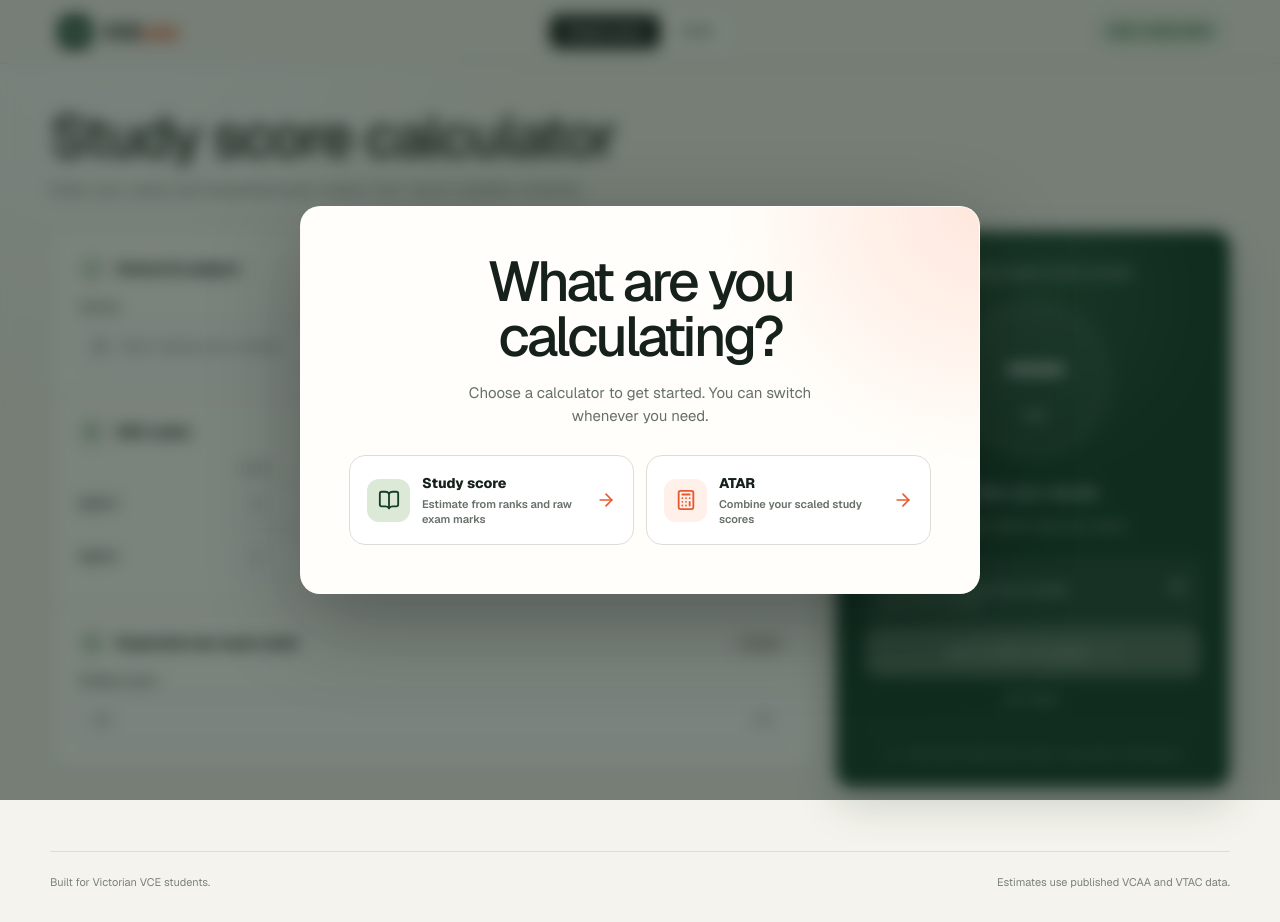
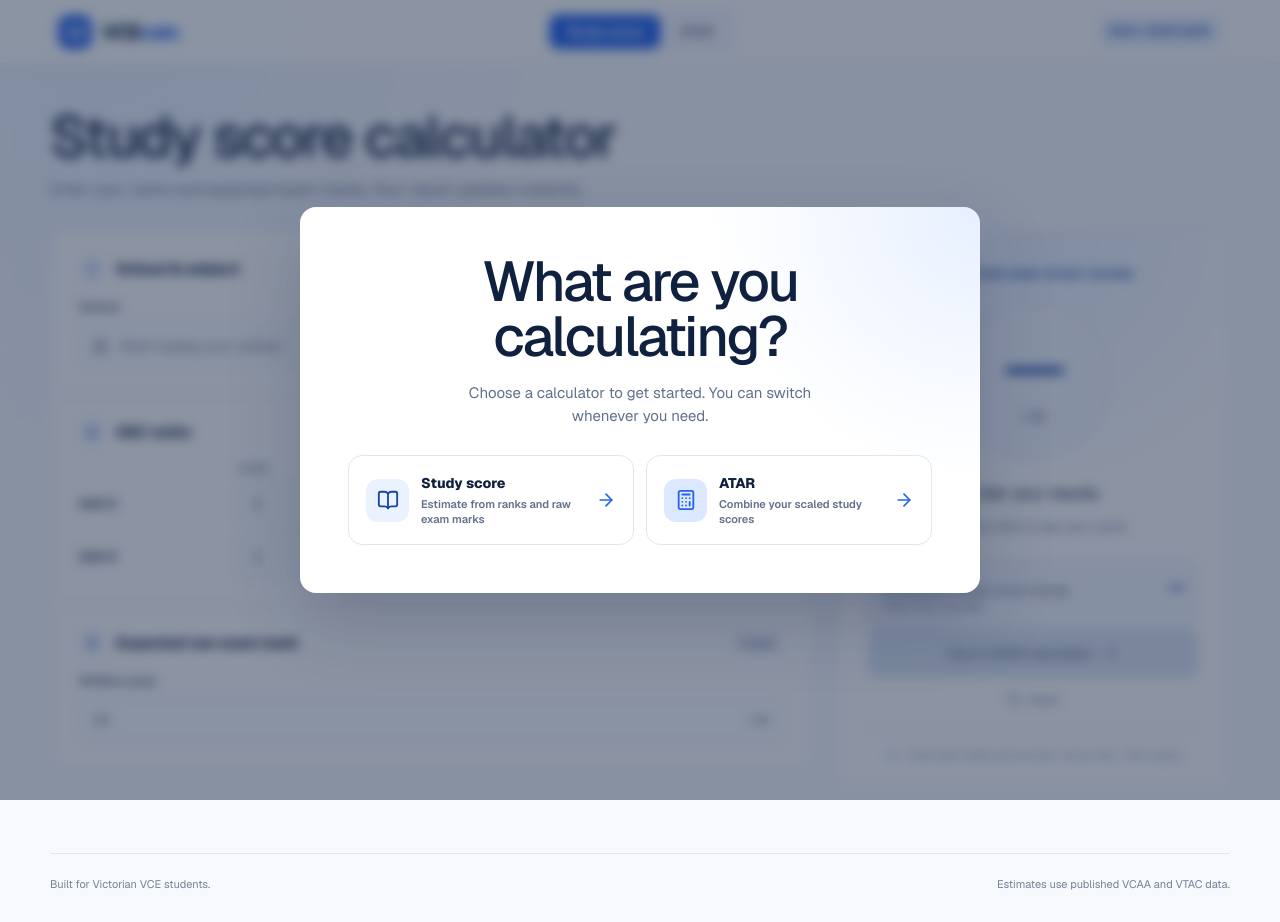
Before and after one commit to A4rav-1/studyscore-calc, a Next.js app: page / in a window 1280 px wide. Built offline with nearby package versions, Linux system fonts and the light colour scheme.

Commit message:
Refresh calculator with white and blue theme

```diff
--- a/app/globals.css
+++ b/app/globals.css
@@ -1,16 +1,16 @@
 @import "tailwindcss";
 
 :root {
-  --ink: #17211b;
-  --muted: #667068;
-  --paper: #f5f3ed;
-  --card: #fffefa;
-  --line: #deddd5;
-  --line-strong: #c9ccc4;
-  --green: #143f2c;
-  --green-light: #dce9d7;
-  --orange: #ff7043;
-  --orange-dark: #e9592f;
+  --ink: #10213f;
+  --muted: #61708a;
+  --paper: #f7f9fd;
+  --card: #ffffff;
+  --line: #e1e7f0;
+  --line-strong: #cbd6e6;
+  --blue: #2563eb;
+  --blue-dark: #1746a2;
+  --blue-light: #eaf1ff;
+  --blue-pale: #f4f7ff;
   --display: var(--font-display), Georgia, "Times New Roman", serif;
 }
 
@@ -26,7 +26,7 @@ body {
   min-width: 320px;
   margin: 0;
   background:
-    radial-gradient(circle at 9% 0%, rgb(255 255 255 / 82%), transparent 27rem),
+    radial-gradient(circle at 8% 0%, rgb(219 232 255 / 48%), transparent 28rem),
     var(--paper);
   color: var(--ink);
   font-family: var(--font-geist-sans), Arial, Helvetica, sans-serif;
@@ -45,7 +45,7 @@ button {
 button:focus-visible,
 input:focus-visible,
 select:focus-visible {
-  outline: 3px solid rgb(255 112 67 / 28%);
+  outline: 3px solid rgb(37 99 235 / 24%);
   outline-offset: 2px;
 }
 
@@ -74,9 +74,9 @@ select:focus-visible {
   align-items: center;
   min-height: 64px;
   padding: 0 4.5vw;
-  border-bottom: 1px solid rgb(23 33 27 / 10%);
-  background: rgb(245 243 237 / 88%);
-  backdrop-filter: blur(16px);
+  border-bottom: 1px solid var(--line);
+  background: rgb(255 255 255 / 94%);
+  backdrop-filter: blur(12px);
 }
 
 .brand {
@@ -98,13 +98,13 @@ select:focus-visible {
   height: 34px;
   place-items: center;
   border-radius: 11px;
-  background: var(--green);
+  background: var(--blue);
   color: #fff;
   transform: rotate(-2deg);
 }
 
 .brand-accent {
-  color: var(--orange-dark);
+  color: var(--blue);
 }
 
 .calculator-switcher {
@@ -113,7 +113,7 @@ select:focus-visible {
   padding: 4px;
   border: 1px solid var(--line);
   border-radius: 12px;
-  background: rgb(255 254 250 / 80%);
+  background: var(--blue-pale);
 }
 
 .calculator-switcher button {
@@ -128,18 +128,18 @@ select:focus-visible {
 }
 
 .calculator-switcher button.active {
-  background: var(--ink);
+  background: var(--blue);
   color: #fff;
-  box-shadow: 0 2px 8px rgb(23 33 27 / 18%);
+  box-shadow: 0 3px 10px rgb(37 99 235 / 20%);
 }
 
 .data-year {
   justify-self: end;
   padding: 6px 10px;
-  border: 1px solid #d0d8ca;
+  border: 1px solid #cbd9f0;
   border-radius: 999px;
-  background: var(--green-light);
-  color: var(--green);
+  background: var(--blue-light);
+  color: var(--blue-dark);
   font-size: 11px;
   font-weight: 740;
   letter-spacing: 0.05em;
@@ -153,19 +153,19 @@ select:focus-visible {
   display: grid;
   place-items: center;
   padding: 24px;
-  background: rgb(14 30 21 / 55%);
-  backdrop-filter: blur(8px);
+  background: rgb(16 33 63 / 48%);
+  backdrop-filter: blur(6px);
 }
 
 .landing-chooser-card {
   width: min(680px, 100%);
   padding: clamp(30px, 5vw, 48px);
-  border: 1px solid rgb(255 255 255 / 58%);
-  border-radius: 20px;
+  border: 0;
+  border-radius: 16px;
   background:
-    radial-gradient(circle at 100% 0%, rgb(255 112 67 / 16%), transparent 16rem),
+    radial-gradient(circle at 100% 0%, rgb(219 232 255 / 66%), transparent 17rem),
     var(--card);
-  box-shadow: 0 28px 90px rgb(0 0 0 / 30%);
+  box-shadow: 0 28px 70px rgb(16 33 63 / 22%);
   text-align: center;
 }
 
@@ -174,7 +174,7 @@ select:focus-visible {
   font-family: var(--display);
   font-size: clamp(36px, 5vw, 56px);
   font-weight: 500;
-  letter-spacing: -0.055em;
+  letter-spacing: -0.04em;
   line-height: 0.98;
 }
 
@@ -199,7 +199,7 @@ select:focus-visible {
   align-items: center;
   padding: 17px;
   border: 1px solid var(--line);
-  border-radius: 16px;
+  border-radius: 14px;
   background: #fff;
   color: var(--ink);
   text-align: left;
@@ -208,8 +208,8 @@ select:focus-visible {
 }
 
 .landing-choice:hover {
-  border-color: var(--orange);
-  box-shadow: 0 12px 22px rgb(23 33 27 / 10%);
+  border-color: #9dbaf5;
+  box-shadow: 0 12px 26px rgb(37 99 235 / 10%);
   transform: translateY(-2px);
 }
 
@@ -222,13 +222,13 @@ select:focus-visible {
 }
 
 .study-choice .landing-choice-icon {
-  background: var(--green-light);
-  color: var(--green);
+  background: var(--blue-light);
+  color: var(--blue-dark);
 }
 
 .atar-choice .landing-choice-icon {
-  background: #fff0e9;
-  color: var(--orange-dark);
+  background: #dce8ff;
+  color: var(--blue);
 }
 
 .landing-choice strong,
@@ -250,7 +250,7 @@ select:focus-visible {
 }
 
 .landing-choice > svg {
-  color: var(--orange-dark);
+  color: var(--blue);
 }
 
 .calculator-page {
@@ -286,13 +286,13 @@ select:focus-visible {
 .calculator-grid {
   display: grid;
   grid-template-columns: minmax(0, 1.65fr) minmax(280px, 0.85fr);
-  gap: 20px;
+  gap: 24px;
   align-items: start;
 }
 
 .input-card,
 .result-card {
-  border-radius: 16px;
+  border-radius: 15px;
 }
 
 .input-card {
@@ -329,8 +329,8 @@ select:focus-visible {
   height: 26px;
   place-items: center;
   border-radius: 50%;
-  background: var(--green-light);
-  color: var(--green);
+  background: var(--blue-light);
+  color: var(--blue-dark);
   font-size: 11px;
   font-weight: 800;
 }
@@ -339,7 +339,7 @@ select:focus-visible {
   margin-left: auto;
   padding: 5px 9px;
   border-radius: 999px;
-  background: #f0eee6;
+  background: var(--blue-pale);
   color: var(--muted);
   font-size: 11px;
   font-weight: 680;
@@ -358,7 +358,7 @@ select:focus-visible {
 .field {
   display: grid;
   gap: 8px;
-  color: #525b54;
+  color: #465672;
   font-size: 12px;
   font-weight: 680;
 }
@@ -370,9 +370,9 @@ select:focus-visible {
 .atar-row select {
   width: 100%;
   height: 44px;
-  border: 1px solid #d8d9d2;
+  border: 1px solid #d7e0ed;
   border-radius: 10px;
-  background: #fff;
+  background: #fbfdff;
   color: var(--ink);
   font-size: 14px;
   font-weight: 550;
@@ -390,7 +390,7 @@ select:focus-visible {
 .rank-row input:hover,
 .atar-row input:hover,
 .atar-row select:hover {
-  border-color: #adb5ae;
+  border-color: #9fb3cf;
 }
 
 .field input:focus,
@@ -398,8 +398,8 @@ select:focus-visible {
 .rank-row input:focus,
 .atar-row input:focus,
 .atar-row select:focus {
-  border-color: var(--green);
-  box-shadow: 0 0 0 3px rgb(20 63 44 / 8%);
+  border-color: var(--blue);
+  box-shadow: 0 0 0 3px rgb(37 99 235 / 11%);
   outline: none;
 }
 
@@ -426,7 +426,7 @@ select:focus-visible {
   z-index: 1;
   top: 50%;
   left: 13px;
-  color: #899089;
+  color: #7d8da5;
   transform: translateY(-50%);
 }
 
@@ -435,7 +435,7 @@ select:focus-visible {
 }
 
 .school-data-note {
-  color: #738078;
+  color: #6b7b92;
   font-size: 10px;
   font-weight: 620;
   line-height: 1.35;
@@ -454,7 +454,7 @@ select:focus-visible {
   position: absolute;
   top: 50%;
   right: 12px;
-  color: #899089;
+  color: #7d8da5;
   pointer-events: none;
   transform: translateY(-50%);
 }
@@ -482,14 +482,14 @@ select:focus-visible {
   justify-content: space-between;
   gap: 8px;
   padding: 0 11px;
-  border: 1px solid #d6dfd3;
+  border: 1px solid #d5e1f5;
   border-radius: 10px;
-  background: #f6faf5;
-  color: var(--green);
+  background: var(--blue-pale);
+  color: var(--blue-dark);
 }
 
 .relative-study-score span {
-  color: #6f7c72;
+  color: #60738f;
   font-size: 9px;
   font-weight: 760;
   letter-spacing: 0.05em;
@@ -504,7 +504,7 @@ select:focus-visible {
 
 .rank-header {
   margin-bottom: -3px;
-  color: #858b86;
+  color: #74839a;
   font-size: 10px;
   font-weight: 760;
   letter-spacing: 0.08em;
@@ -523,7 +523,7 @@ select:focus-visible {
   position: absolute;
   top: 50%;
   right: 14px;
-  color: #858b86;
+  color: #74839a;
   font-size: 11px;
   transform: translateY(-50%);
 }
@@ -537,17 +537,16 @@ select:focus-visible {
   align-items: center;
   padding: 34px 30px 25px;
   overflow: hidden;
-  border: 0;
+  border: 1px solid var(--line);
   background:
-    radial-gradient(circle at 50% 12%, rgb(89 136 106 / 30%), transparent 35%),
-    var(--green);
-  color: #fff;
+    radial-gradient(circle at 50% 0%, rgb(219 232 255 / 62%), transparent 16rem),
+    var(--card);
+  color: var(--ink);
   text-align: center;
-  box-shadow: 0 18px 42px rgb(20 63 44 / 18%);
 }
 
 .result-label {
-  color: #b9ccbe;
+  color: var(--blue-dark);
   font-size: 11px;
   font-weight: 760;
   letter-spacing: 0.11em;
@@ -560,29 +559,30 @@ select:focus-visible {
   height: 156px;
   margin: 21px 0 22px;
   place-content: center;
-  border: 1px solid rgb(255 255 255 / 20%);
+  border: 1px solid #c9d8f2;
   border-radius: 50%;
-  background: rgb(255 255 255 / 5%);
-  box-shadow: inset 0 0 0 12px rgb(255 255 255 / 2%);
-  transition: transform 180ms ease, border-color 180ms ease;
+  background: var(--blue-pale);
+  transition: transform 180ms ease, border-color 180ms ease, background 180ms ease;
 }
 
 .score-orb.has-score {
-  border-color: var(--orange);
+  border-color: var(--blue);
+  background: var(--blue-light);
   transform: scale(1.025);
 }
 
 .score-orb strong {
+  color: var(--blue-dark);
   font-family: var(--display);
   font-size: 70px;
   font-weight: 500;
-  letter-spacing: -0.08em;
+  letter-spacing: -0.035em;
   line-height: 0.85;
 }
 
 .score-orb span {
   margin-top: 11px;
-  color: #a9c2af;
+  color: #657793;
   font-size: 12px;
   font-weight: 640;
 }
@@ -596,7 +596,7 @@ select:focus-visible {
 .result-card > p {
   max-width: 270px;
   margin: 10px 0 24px;
-  color: #bfd0c2;
+  color: var(--muted);
   font-size: 13px;
   line-height: 1.5;
 }
@@ -608,15 +608,15 @@ select:focus-visible {
   gap: 2px 12px;
   align-items: baseline;
   padding: 13px 14px;
-  border: 1px solid rgb(255 255 255 / 16%);
+  border: 1px solid #d3e0f5;
   border-radius: 12px;
-  background: rgb(255 255 255 / 7%);
+  background: var(--blue-pale);
   text-align: left;
 }
 
 .scaled-study-score span,
 .scaled-study-score small {
-  color: #b9ccbe;
+  color: #60738f;
   font-size: 10px;
   font-weight: 700;
   letter-spacing: 0.06em;
@@ -626,14 +626,14 @@ select:focus-visible {
 .scaled-study-score strong {
   grid-column: 2;
   grid-row: 1 / span 2;
-  color: #fff;
+  color: var(--blue-dark);
   font-family: var(--font-geist-mono), monospace;
   font-size: 25px;
   line-height: 1;
 }
 
 .scaled-study-score small {
-  color: #8fa997;
+  color: #7a89a1;
   font-size: 9px;
 }
 
@@ -647,8 +647,8 @@ select:focus-visible {
   margin-top: auto;
   border: 0;
   border-radius: 11px;
-  background: var(--orange);
-  color: #1a211c;
+  background: var(--blue);
+  color: #fff;
   font-size: 13px;
   font-weight: 780;
   cursor: pointer;
@@ -656,13 +656,13 @@ select:focus-visible {
 }
 
 .primary-action:hover:not(:disabled) {
-  background: #ff8059;
+  background: var(--blue-dark);
   transform: translateY(-1px);
 }
 
 .primary-action:disabled {
-  background: #52715f;
-  color: #9fb4a5;
+  background: #dce5f2;
+  color: #7d8ba2;
   cursor: not-allowed;
 }
 
@@ -680,7 +680,7 @@ select:focus-visible {
   align-items: center;
   gap: 6px;
   margin: 13px 0 20px;
-  color: #adc0b1;
+  color: #60738f;
   font-size: 12px;
 }
 
@@ -691,13 +691,13 @@ select:focus-visible {
   justify-content: center;
   gap: 7px;
   padding-top: 18px;
-  border-top: 1px solid rgb(255 255 255 / 12%);
-  color: #9fb5a4;
+  border-top: 1px solid var(--line);
+  color: #71819a;
   font-size: 10px;
 }
 
 .result-source svg {
-  color: #8ecb9d;
+  color: var(--blue);
 }
 
 .atar-page .page-heading {
@@ -717,7 +717,7 @@ select:focus-visible {
   grid-template-columns: 24px minmax(190px, 1fr) 90px 62px 72px 138px 32px;
   gap: 10px;
   padding: 8px 10px 10px;
-  color: #858b86;
+  color: #74839a;
   font-size: 10px;
   font-weight: 760;
   letter-spacing: 0.08em;
@@ -735,10 +735,10 @@ select:focus-visible {
   place-content: center;
   gap: 6px;
   padding: 22px;
-  border: 1px dashed #cfd4cd;
+  border: 1px dashed #c7d4e6;
   border-radius: 13px;
-  background: #fbfcf9;
-  color: #69736b;
+  background: #f9fbff;
+  color: #61718a;
   text-align: center;
 }
 
@@ -771,7 +771,7 @@ select:focus-visible {
 
 .atar-row-group-heading h2 {
   margin: 0;
-  color: #657168;
+  color: #536782;
   font-size: 10px;
   font-weight: 800;
   letter-spacing: 0.1em;
@@ -779,7 +779,7 @@ select:focus-visible {
 }
 
 .atar-row-group-heading span {
-  color: #858d87;
+  color: #7b899e;
   font-size: 10px;
   font-weight: 570;
 }
@@ -791,14 +791,14 @@ select:focus-visible {
   gap: 10px;
   align-items: center;
   padding: 10px 4px;
-  border-top: 1px solid #e4e5df;
+  border-top: 1px solid var(--line);
   background: transparent;
   transition: background 180ms ease, transform 220ms cubic-bezier(0.16, 1, 0.3, 1);
 }
 
 .atar-row:hover,
 .atar-row:focus-within {
-  background: #fafbf8;
+  background: #f8faff;
   transform: translateX(2px);
 }
 
@@ -808,8 +808,8 @@ select:focus-visible {
   height: 23px;
   place-items: center;
   border-radius: 7px;
-  background: #f0eee8;
-  color: #626a63;
+  background: var(--blue-light);
+  color: var(--blue-dark);
   font-size: 10px;
   font-weight: 800;
 }
@@ -843,23 +843,23 @@ select:focus-visible {
 }
 
 .contribution-tag.primary {
-  background: var(--green-light);
-  color: var(--green);
+  background: var(--blue-light);
+  color: var(--blue-dark);
 }
 
 .contribution-tag.increment {
-  background: #fff0e9;
-  color: #b34624;
+  background: #dceaff;
+  color: #1857b6;
 }
 
 .contribution-tag.unused {
-  background: #f0f1ed;
-  color: #747c75;
+  background: #edf1f6;
+  color: #66758b;
 }
 
 .contribution-tag.required {
-  background: #f4f0df;
-  color: #8a6c1a;
+  background: #eef3ff;
+  color: #405f9c;
 }
 
 .estimate-button {
@@ -869,14 +869,14 @@ select:focus-visible {
   gap: 5px;
   padding: 7px 9px;
   border-radius: 8px;
-  color: var(--green);
+  color: var(--blue-dark);
   font-size: 11px;
   font-weight: 720;
   white-space: nowrap;
 }
 
 .estimate-button:hover {
-  background: var(--green-light);
+  background: var(--blue-light);
 }
 
 .icon-button {
@@ -885,12 +885,12 @@ select:focus-visible {
   height: 30px;
   place-items: center;
   border-radius: 8px;
-  color: #949a95;
+  color: #7d899b;
 }
 
 .icon-button:hover:not(:disabled) {
-  background: #fff0eb;
-  color: #c14f2c;
+  background: #edf3ff;
+  color: #b3261e;
 }
 
 .icon-button:disabled {
@@ -919,7 +919,7 @@ select:focus-visible {
 }
 
 .university-extension-row span {
-  color: #747d75;
+  color: #6d7c92;
   font-size: 10px;
 }
 
@@ -947,18 +947,18 @@ select:focus-visible {
   gap: 7px;
   padding: 8px 10px;
   border-radius: 8px;
-  color: var(--green);
+  color: var(--blue-dark);
   font-size: 12px;
   font-weight: 720;
 }
 
 .add-subject-button:hover:not(:disabled),
 .atar-actions .reset-button:hover {
-  background: var(--green-light);
+  background: var(--blue-light);
 }
 
 .add-subject-button:disabled {
-  color: #a1a6a2;
+  color: #9aa6b7;
   cursor: not-allowed;
 }
 
@@ -968,7 +968,7 @@ select:focus-visible {
 
 .atar-number {
   margin: 32px 0 28px;
-  color: #8aa392;
+  color: #8da1c2;
   font-family: var(--display);
   font-size: clamp(56px, 6vw, 82px);
   font-weight: 500;
@@ -977,7 +977,7 @@ select:focus-visible {
 }
 
 .atar-number.has-score {
-  color: #fff;
+  color: var(--blue-dark);
 }
 
 .aggregate-row {
@@ -986,14 +986,14 @@ select:focus-visible {
   align-items: center;
   justify-content: space-between;
   padding: 13px 0;
-  border-top: 1px solid rgb(255 255 255 / 12%);
-  border-bottom: 1px solid rgb(255 255 255 / 12%);
-  color: #b9ccbe;
+  border-top: 1px solid var(--line);
+  border-bottom: 1px solid var(--line);
+  color: #60738f;
   font-size: 12px;
 }
 
 .aggregate-row strong {
-  color: #fff;
+  color: var(--blue-dark);
   font-family: var(--font-geist-mono), monospace;
   font-size: 14px;
 }
@@ -1036,7 +1036,7 @@ footer {
   margin: 0 auto;
   padding: 22px 0 30px;
   border-top: 1px solid var(--line);
-  color: #7a817b;
+  color: #738199;
   font-size: 11px;
 }
 
@@ -1221,7 +1221,7 @@ footer {
 
   .scaled-score::before {
     content: "Scaled ";
-    color: #8a918b;
+    color: #7b899e;
     font-family: var(--font-geist-sans), sans-serif;
     font-size: 10px;
     font-weight: 600;
@@ -1258,9 +1258,9 @@ footer {
     grid-template-columns: repeat(2, minmax(0, 1fr));
     overflow: hidden;
     border-radius: 14px;
-    background: var(--green);
+    background: var(--blue-dark);
     color: #fff;
-    box-shadow: 0 12px 34px rgb(20 63 44 / 28%);
+    box-shadow: 0 14px 34px rgb(23 70 162 / 24%);
   }
 
   .mobile-result-dock > div {
@@ -1274,7 +1274,7 @@ footer {
   }
 
   .mobile-result-dock span {
-    color: #b9ccbe;
+    color: #dce7fb;
     font-size: 9px;
     font-weight: 760;
     letter-spacing: 0.07em;
@@ -1289,7 +1289,7 @@ footer {
 
   .mobile-result-dock small {
     margin-left: 3px;
-    color: #9fb5a4;
+    color: #b9cbec;
     font-size: 10px;
     font-weight: 650;
   }
```
